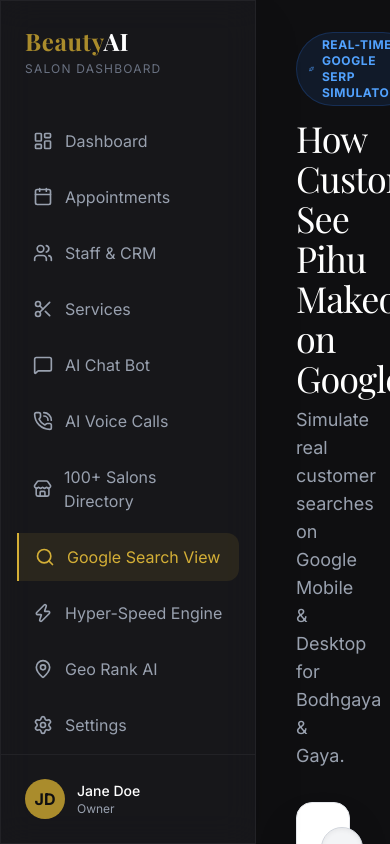
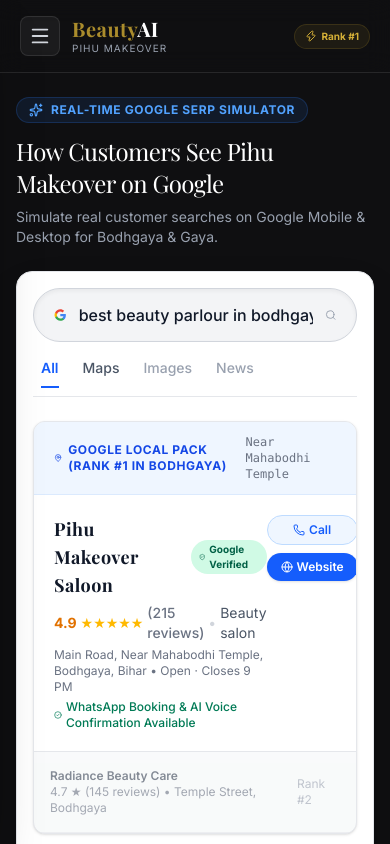
Before and after one commit to VISHALK55/beauty-ai, a React (Vite) app in the folder frontend/: page /google-preview in a window 390 px wide. Shown: the top 844 px of the page. Built offline with nearby package versions, Linux system fonts and the light colour scheme; a web font is replaced by a local one.

Commit message:
Make application 100% Mobile Responsive with hamburger drawer and touch optimization

```diff
--- a/frontend/src/GoogleSearchSimulator.jsx
+++ b/frontend/src/GoogleSearchSimulator.jsx
@@ -9,21 +9,21 @@
   const timeline = calculateAcceleratedTimeline();
 
   return (
-    <div className="px-10 py-8 min-h-full">
-      <header className="mb-8">
+    <div className="px-4 py-6 sm:px-6 md:px-10 md:py-8 min-h-full">
+      <header className="mb-6 md:mb-8">
         <div className="inline-flex items-center gap-2 px-3 py-1 bg-blue-500/10 text-blue-400 border border-blue-500/20 rounded-full text-xs font-bold uppercase tracking-wider mb-3">
           <Sparkles size={14} /> Real-Time Google SERP Simulator
         </div>
-        <h1 className="text-4xl font-serif tracking-tight">
+        <h1 className="text-2xl sm:text-3xl md:text-4xl font-serif tracking-tight">
           How Customers See Pihu Makeover on Google
         </h1>
-        <p className="text-gray-400 mt-2 text-lg">
+        <p className="text-gray-400 mt-2 text-sm sm:text-base md:text-lg">
           Simulate real customer searches on Google Mobile & Desktop for Bodhgaya & Gaya.
         </p>
       </header>
 
       {/* Simulated Google Search Bar */}
-      <div className="bg-white text-gray-900 rounded-2xl p-6 shadow-2xl max-w-4xl mx-auto mb-10 border border-gray-200">
+      <div className="bg-white text-gray-900 rounded-2xl p-4 sm:p-6 shadow-2xl max-w-4xl mx-auto mb-8 md:mb-10 border border-gray-200">
         <div className="flex items-center gap-3 bg-gray-100 px-5 py-3.5 rounded-full border border-gray-300 shadow-inner">
           <svg className="w-5 h-5 text-gray-500" viewBox="0 0 24 24">
             <path fill="#4285F4" d="M22.56 12.25c0-.78-.07-1.53-.2-2.25H12v4.26h5.92c-.26 1.37-1.04 2.53-2.21 3.31v2.77h3.57c2.08-1.92 3.28-4.74 3.28-8.09z"/>
--- a/frontend/src/HyperSpeedControlCenter.jsx
+++ b/frontend/src/HyperSpeedControlCenter.jsx
@@ -41,13 +41,13 @@
   };
 
   return (
-    <div className="px-10 py-8 min-h-full">
-      <header className="mb-8 flex flex-col md:flex-row justify-between items-start md:items-center gap-4">
+    <div className="px-4 py-6 sm:px-6 md:px-10 md:py-8 min-h-full">
+      <header className="mb-6 md:mb-8 flex flex-col md:flex-row justify-between items-start md:items-center gap-4">
         <div>
           <div className="inline-flex items-center gap-2 px-3 py-1 bg-gold-500/20 text-gold-400 border border-gold-500/30 rounded-full text-xs font-bold uppercase tracking-wider mb-2">
             <Zap size={14} /> High-Level SEO Acceleration Control Center
           </div>
-          <h1 className="text-4xl font-serif tracking-tight text-white">
+          <h1 className="text-2xl sm:text-3xl md:text-4xl font-serif tracking-tight text-white">
             Hyper-Speed Execution Engine
           </h1>
           <p className="text-gray-400 mt-1">
--- a/frontend/src/Layout.jsx
+++ b/frontend/src/Layout.jsx
@@ -1,14 +1,46 @@
-import React from 'react';
+import React, { useState } from 'react';
 import { Outlet } from 'react-router-dom';
 import Sidebar from './Sidebar';
+import { Menu, Zap } from 'lucide-react';
 
 const Layout = () => {
+  const [isMobileMenuOpen, setIsMobileMenuOpen] = useState(false);
+
   return (
-    <div className="flex min-h-screen bg-dark-900 animate-fade-in">
-      <Sidebar />
-      <div className="flex-1 h-screen overflow-y-auto">
+    <div className="flex flex-col lg:flex-row min-h-screen bg-dark-900 animate-fade-in text-white overflow-x-hidden">
+      {/* Mobile Top Header (Visible on Mobile & Tablet) */}
+      <header className="lg:hidden flex items-center justify-between px-5 py-4 bg-dark-950/90 backdrop-blur-md border-b border-white/10 sticky top-0 z-30">
+        <div className="flex items-center gap-3">
+          <button
+            onClick={() => setIsMobileMenuOpen(true)}
+            className="p-2 text-gray-300 hover:text-white rounded-lg bg-white/5 border border-white/10 active:scale-95 transition-transform"
+            aria-label="Open Navigation Menu"
+          >
+            <Menu size={22} />
+          </button>
+          <div>
+            <h1 className="text-xl font-bold text-gold-500 leading-tight">Beauty<span className="text-white">AI</span></h1>
+            <p className="text-[10px] text-gray-400 uppercase tracking-widest">Pihu Makeover</p>
+          </div>
+        </div>
+
+        <div className="flex items-center gap-2">
+          <span className="px-2.5 py-1 bg-gold-500/10 text-gold-400 border border-gold-500/20 rounded-full text-[10px] font-bold flex items-center gap-1">
+            <Zap size={12} /> Rank #1
+          </span>
+        </div>
+      </header>
+
+      {/* Responsive Sidebar (Desktop sidebar + Mobile drawer) */}
+      <Sidebar
+        isOpen={isMobileMenuOpen}
+        onClose={() => setIsMobileMenuOpen(false)}
+      />
+
+      {/* Main Content Area */}
+      <main className="flex-1 min-h-[calc(100vh-65px)] lg:h-screen lg:overflow-y-auto w-full">
         <Outlet />
-      </div>
+      </main>
     </div>
   );
 };
--- a/frontend/src/Sidebar.jsx
+++ b/frontend/src/Sidebar.jsx
@@ -11,64 +11,91 @@
   MapPin,
   Store,
   Search,
-  Zap
+  Zap,
+  X
 } from 'lucide-react';
 
-const Sidebar = () => (
-  <div className="w-64 h-screen border-r border-white/5 flex flex-col glass-panel rounded-none shrink-0">
-    <div className="p-6">
+const Sidebar = ({ isOpen, onClose }) => {
+  return (
+    <>
+      {/* Mobile Backdrop Overlay */}
+      {isOpen && (
+        <div
+          className="fixed inset-0 bg-black/70 backdrop-blur-sm z-40 lg:hidden animate-fade-in"
+          onClick={onClose}
+        />
+      )}
+
+      {/* Sidebar Container (Desktop static + Mobile slide-out drawer) */}
+      <div
+        className={`fixed lg:static top-0 left-0 bottom-0 w-72 lg:w-64 h-screen border-r border-white/10 flex flex-col glass-panel rounded-none shrink-0 z-50 transition-transform duration-300 ease-in-out ${
+          isOpen ? 'translate-x-0' : '-translate-x-full lg:translate-x-0'
+        }`}
+      >
+        <div className="p-6 flex justify-between items-center border-b border-white/5">
+          <div>
             <h1 className="text-2xl font-bold text-gold-500">Beauty<span className="text-white">AI</span></h1>
-      <p className="text-xs text-gray-500 mt-1 uppercase tracking-widest">Salon Dashboard</p>
+            <p className="text-xs text-gray-400 mt-0.5 uppercase tracking-widest font-sans">Salon Platform</p>
+          </div>
+          {/* Close button for Mobile */}
+          <button
+            onClick={onClose}
+            className="lg:hidden p-2 text-gray-400 hover:text-white rounded-lg hover:bg-white/10"
+          >
+            <X size={20} />
+          </button>
         </div>
 
-    <nav className="flex-1 px-4 space-y-2 mt-4">
-      <NavLink to="/" end className={({ isActive }) => `nav-item ${isActive ? 'active' : ''}`}>
-        <LayoutDashboard size={20}/> Dashboard
+        <nav className="flex-1 px-4 space-y-1.5 mt-4 overflow-y-auto">
+          <NavLink to="/" end onClick={onClose} className={({ isActive }) => `nav-item ${isActive ? 'active' : ''}`}>
+            <LayoutDashboard size={18}/> Dashboard
           </NavLink>
-      <NavLink to="/appointments" className={({ isActive }) => `nav-item ${isActive ? 'active' : ''}`}>
-        <Calendar size={20}/> Appointments
+          <NavLink to="/salons" onClick={onClose} className={({ isActive }) => `nav-item ${isActive ? 'active' : ''}`}>
+            <Store size={18}/> 100+ Salons Directory
           </NavLink>
-      <NavLink to="/staff" className={({ isActive }) => `nav-item ${isActive ? 'active' : ''}`}>
-        <Users size={20}/> Staff & CRM
+          <NavLink to="/google-preview" onClick={onClose} className={({ isActive }) => `nav-item ${isActive ? 'active' : ''}`}>
+            <Search size={18}/> Google Search View
           </NavLink>
-      <NavLink to="/services" className={({ isActive }) => `nav-item ${isActive ? 'active' : ''}`}>
-        <Scissors size={20}/> Services
+          <NavLink to="/speed-control" onClick={onClose} className={({ isActive }) => `nav-item ${isActive ? 'active' : ''}`}>
+            <Zap size={18}/> Hyper-Speed Engine
           </NavLink>
-      <NavLink to="/ai-receptionist" className={({ isActive }) => `nav-item ${isActive ? 'active' : ''}`}>
-        <MessageSquare size={20}/> AI Chat Bot
+          <NavLink to="/geo-rank" onClick={onClose} className={({ isActive }) => `nav-item ${isActive ? 'active' : ''}`}>
+            <MapPin size={18}/> Geo Rank AI
           </NavLink>
-      <NavLink to="/voice-calls" className={({ isActive }) => `nav-item ${isActive ? 'active' : ''}`}>
-        <PhoneCall size={20}/> AI Voice Calls
+          <NavLink to="/ai-receptionist" onClick={onClose} className={({ isActive }) => `nav-item ${isActive ? 'active' : ''}`}>
+            <MessageSquare size={18}/> AI Chat Bot
           </NavLink>
-      <NavLink to="/salons" className={({ isActive }) => `nav-item ${isActive ? 'active' : ''}`}>
-        <Store size={20}/> 100+ Salons Directory
+          <NavLink to="/voice-calls" onClick={onClose} className={({ isActive }) => `nav-item ${isActive ? 'active' : ''}`}>
+            <PhoneCall size={18}/> AI Voice Calls
           </NavLink>
-      <NavLink to="/google-preview" className={({ isActive }) => `nav-item ${isActive ? 'active' : ''}`}>
-        <Search size={20}/> Google Search View
+          <NavLink to="/services" onClick={onClose} className={({ isActive }) => `nav-item ${isActive ? 'active' : ''}`}>
+            <Scissors size={18}/> Services
           </NavLink>
-      <NavLink to="/speed-control" className={({ isActive }) => `nav-item ${isActive ? 'active' : ''}`}>
-        <Zap size={20}/> Hyper-Speed Engine
+          <NavLink to="/appointments" onClick={onClose} className={({ isActive }) => `nav-item ${isActive ? 'active' : ''}`}>
+            <Calendar size={18}/> Appointments
           </NavLink>
-      <NavLink to="/geo-rank" className={({ isActive }) => `nav-item ${isActive ? 'active' : ''}`}>
-        <MapPin size={20}/> Geo Rank AI
+          <NavLink to="/staff" onClick={onClose} className={({ isActive }) => `nav-item ${isActive ? 'active' : ''}`}>
+            <Users size={18}/> Staff & CRM
           </NavLink>
-      <NavLink to="/settings" className={({ isActive }) => `nav-item ${isActive ? 'active' : ''}`}>
-        <Settings size={20}/> Settings
+          <NavLink to="/settings" onClick={onClose} className={({ isActive }) => `nav-item ${isActive ? 'active' : ''}`}>
+            <Settings size={18}/> Settings
           </NavLink>
         </nav>
 
-    <div className="p-6 border-t border-white/5">
+        <div className="p-5 border-t border-white/5 bg-dark-950/40">
           <div className="flex items-center gap-3">
-        <div className="w-10 h-10 rounded-full bg-gold-500 flex items-center justify-center text-dark-900 font-bold">
-          JD
+            <div className="w-9 h-9 rounded-full bg-gold-500 flex items-center justify-center text-dark-900 font-bold text-sm">
+              PM
             </div>
             <div>
-          <p className="text-sm font-medium">Jane Doe</p>
-          <p className="text-xs text-gray-400">Owner</p>
+              <p className="text-sm font-semibold text-white">Pihu Makeover</p>
+              <p className="text-xs text-gold-400">Bodhgaya Branch</p>
             </div>
           </div>
         </div>
       </div>
+    </>
   );
+};
 
 export default Sidebar;
--- a/frontend/vite.config.js
+++ b/frontend/vite.config.js
@@ -5,6 +5,7 @@
 export default defineConfig({
   plugins: [react()],
   server: {
+    host: true,
     allowedHosts: true
   }
 })
```
Also changed, not shown: frontend/src/SalonDirectory.jsx (+5 -5 lines). Lines whose indentation alone changed are shown as unchanged.
